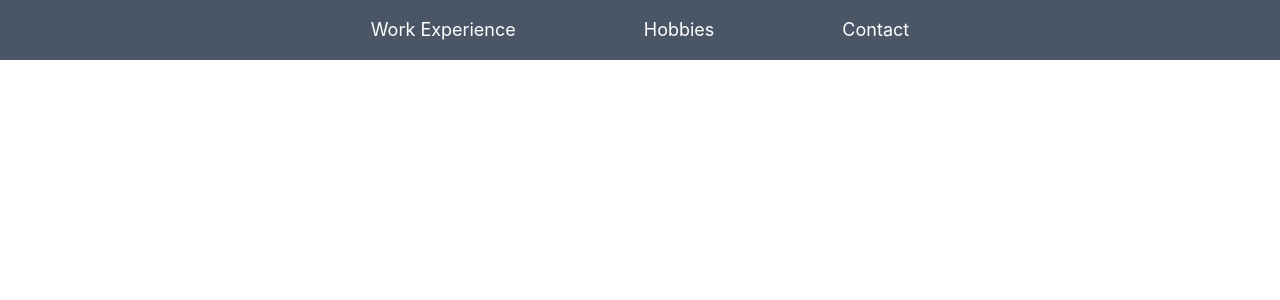
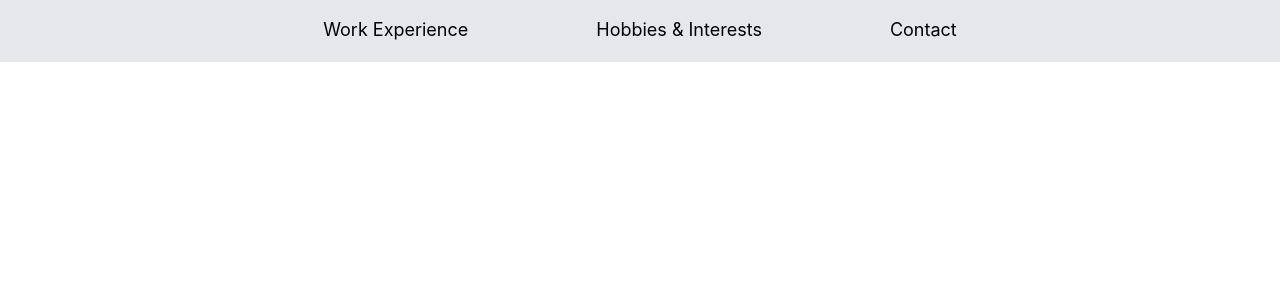
Before and after one commit to Nathan-Fassler/nathan-fassler.github.io, a React (Vite) app in the folder portfolio-app/: page / in a window 1280 px wide. Shown: the top 300 px of the page. Built offline with nearby package versions, Linux system fonts and the light colour scheme.

Commit message:
(#18) Font color changed and hover effect added

```diff
--- a/portfolio-app/src/App.tsx
+++ b/portfolio-app/src/App.tsx
@@ -3,7 +3,10 @@ import Navbar from "./components/Navbar";
 function App() {
 
   return (
-    <Navbar />
+    <div className="bg-teal-50">
+       <Navbar />
+    </div>
+
   )
 }
 
--- a/portfolio-app/src/components/Navbar.tsx
+++ b/portfolio-app/src/components/Navbar.tsx
@@ -2,11 +2,11 @@ import React from "react";
 
 const Navbar: React.FC = () => {
   return (
-    <nav className="fixed top-0 left-0 w-full py-4 bg-gray-600 text-white z-50">
+    <nav className="fixed top-0 left-0 w-full py-4 bg-gray-200 text-black z-50">
       <div className="max-w-6xl mx-auto flex justify-center space-x-16 text-lg">
-        <a href="#work-experience" className="px-8 hover:underline">Work Experience</a>
-        <a href="#hobbies" className="px-8 hover:underline">Hobbies</a>
-        <a href="#contact" className="px-8 hover:underline">Contact</a>
+        <a href="#work-experience" className="px-8 border-b-2 border-transparent hover:border-black">Work Experience</a>
+        <a href="#hobbies" className="px-8 border-b-2 border-transparent hover:border-black">Hobbies & Interests</a>
+        <a href="#contact" className="px-8 border-b-2 border-transparent hover:border-black">Contact</a>
       </div>
     </nav>
   );
--- a/portfolio-app/src/index.css
+++ b/portfolio-app/src/index.css
@@ -5,8 +5,8 @@
   font-weight: 400;
 
   color-scheme: light dark;
-  color: rgba(255, 255, 255, 0.87);
-  background-color: #242424;
+  color: rgba(0, 0, 0, 0.87);
+  background-color: #f3fdff;
 
   font-synthesis: none;
   text-rendering: optimizeLegibility;
```
